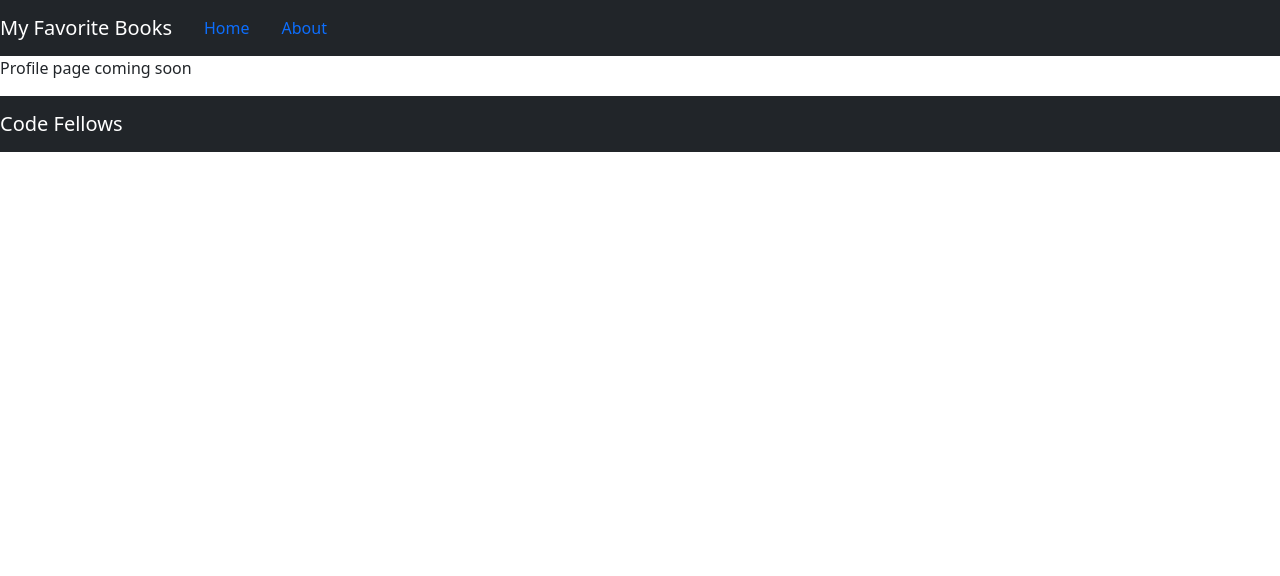
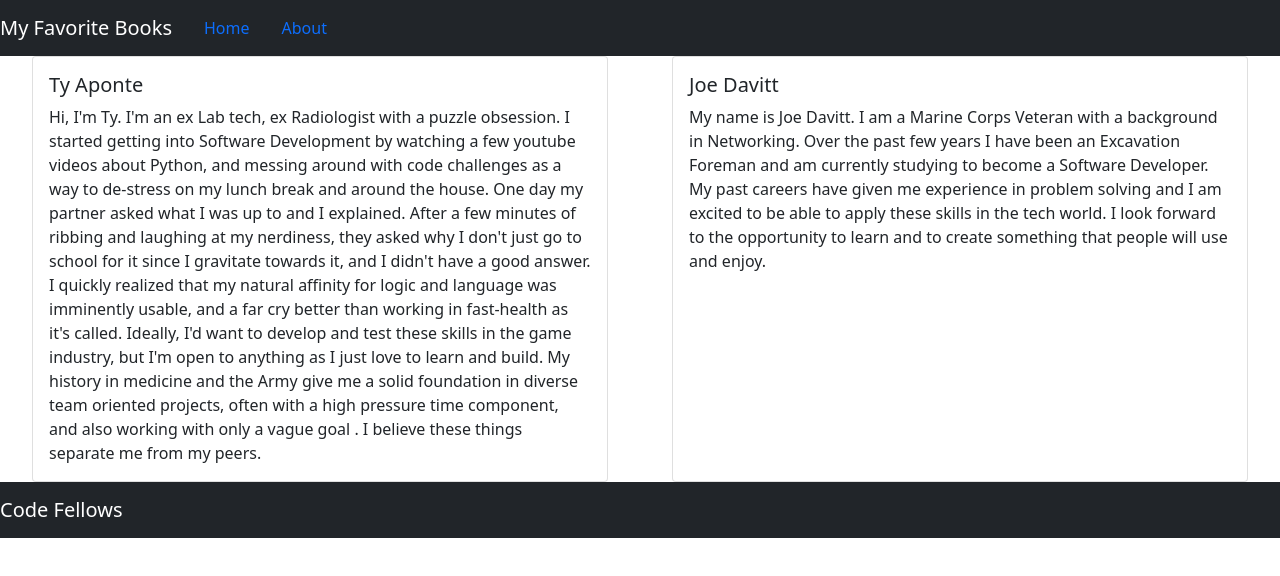
Before and after one commit to j-davitt/can-of-books-frontend, a React (Create React App) app: page /about in a window 1280 px wide. Shown: the top 576 px of the page. Built offline with nearby package versions, Linux system fonts and the light colour scheme.

Commit message:
cleanup about

```diff
--- /dev/null
+++ b/src/About.css
@@ -0,0 +1,5 @@
+#profile {
+  display: flex;
+  flex-direction: row;
+  justify-content: space-around;
+}
--- a/src/About.js
+++ b/src/About.js
@@ -1,10 +1,34 @@
 import { Component } from "react";
+import Card from 'react-bootstrap/Card';
+import './About.css';
 
 class Profile extends Component {
 
   render() {
     /* TODO: render information about the developers */
-    return <p>Profile page coming soon</p>
+    return (
+      <div id='profile'>
+        <Card style={{ width: '45%' }}>
+          <Card.Body>
+            <Card.Title>Ty Aponte</Card.Title>
+            <Card.Text>
+            Hi, I'm Ty. I'm an ex Lab tech, ex Radiologist with a puzzle obsession. I started getting into Software Development by watching a few youtube videos about Python, and messing around with code challenges as a way to de-stress on my lunch break and around the house. One day my partner asked what I was up to and I explained. After a few minutes of ribbing and laughing at my nerdiness, they asked why I don't just go to school for it since I gravitate towards it, and I didn't have a good answer. I quickly realized that my natural affinity for logic and language was imminently usable, and a far cry better than working in fast-health as it's called. Ideally, I'd want to develop and test these skills in the game industry, but I'm open to anything as I just love to learn and build. My history in medicine and the Army give me a solid foundation in diverse team oriented projects, often with a high pressure time component, and also working with only a vague goal . I believe these things separate me from my peers.
+            </Card.Text>
+          </Card.Body>
+        </Card>
+
+        <Card style={{ width: '45%' }}>
+          <Card.Body>
+            <Card.Title>Joe Davitt</Card.Title>
+            <Card.Text>
+            My name is Joe Davitt. I am a Marine Corps Veteran with a background in Networking. Over the past few years I have been an Excavation Foreman and am currently studying to become a Software Developer. My past careers have given me experience in problem solving and I am excited to be able to apply these skills in the tech world. I look forward to the opportunity to learn and to create something that people will use and enjoy.
+            </Card.Text>
+          </Card.Body>
+        </Card>
+
+      </div>
+
+    )
   }
 };
 
```
